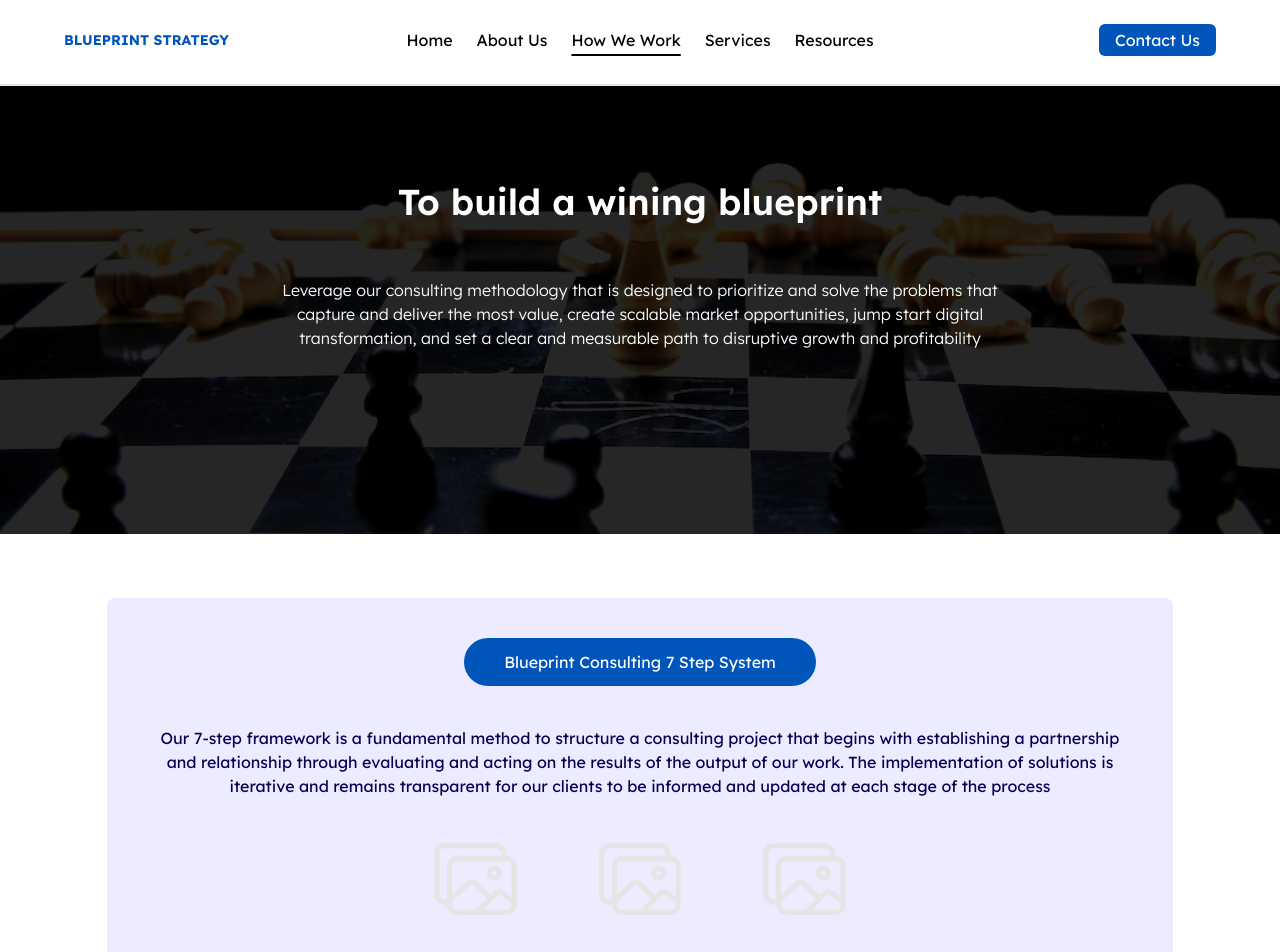
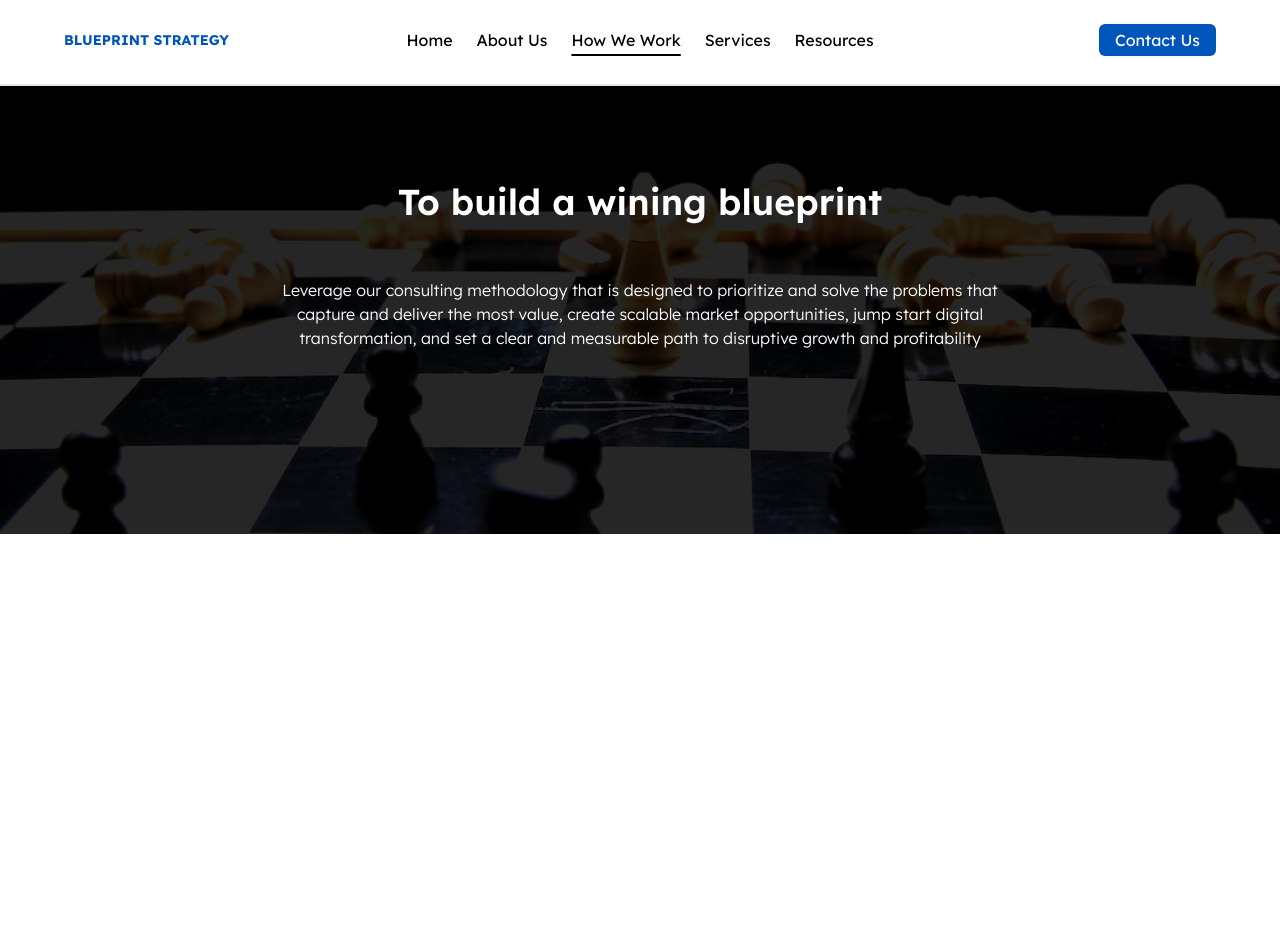
Before and after one commit to EdgarAmpiire/blueprints-web, a React (Create React App) app: page /how-we-work in a window 1280 px wide. Shown: the top 952 px of the page. Built offline with nearby package versions, Linux system fonts and the light colour scheme; what tw-elements would draw is missing.

Commit message:
scroll effect

```diff
--- a/src/features/howWeWork/components/Consultation.jsx
+++ b/src/features/howWeWork/components/Consultation.jsx
@@ -7,13 +7,28 @@ export const Consultation = () => {
       <div className="flex items-center justify-center">
         <div className="lg:max-w-7xl max-w-4xl">
           <div className="mt-16 flex justify-center items-center">
-            <div className="lg:w-10/12 w-11/12 bg-[#ECEBFF] rounded-lg flex flex-col items-center justify-center py-10 lg:px-10 md:px-10 px-5">
-              <div className="bg-[#0055BA] py-3 lg:px-10 md:px-10 px-5 rounded-full ">
+            <div
+            data-aos="fade-up"
+            data-aos-offset="200"
+            data-aos-easing="ease-in-sine"
+            data-aos-duration="1000"
+            className="lg:w-10/12 w-11/12 bg-[#ECEBFF] rounded-lg flex flex-col items-center justify-center py-10 lg:px-10 md:px-10 px-5">
+              <div
+              data-aos="fade-up"
+              data-aos-offset="200"
+              data-aos-easing="ease-in-sine"
+              data-aos-duration="1000"
+              className="bg-[#0055BA] py-3 lg:px-10 md:px-10 px-5 rounded-full ">
                 <h1 className="text-white lg:text-base md:text-base text-sm">
                   Blueprint Consulting 7 Step System
                 </h1>
               </div>
-              <div className="mt-10">
+              <div
+              data-aos="fade-up"
+              data-aos-offset="200"
+              data-aos-easing="ease-in-sine"
+              data-aos-duration="1000"
+              className="mt-10">
                 <p className="text-[#040052] text-center lg:leading-normal md:leading-normal leading-loose lg:text-base md:text-base text-sm">
                   Our 7-step framework is a fundamental method to structure a
                   consulting project that begins with establishing a partnership
@@ -24,13 +39,28 @@ export const Consultation = () => {
                 </p>
               </div>
               <div className="mt-10 flex lg:flex-row md:flex-row flex-col lg:w-6/12 md:w-6/12 w-10/12 items-center ">
-                <div className="lg:w-6/12 md:w-6/12 w-8/12 flex items-center justify-center">
+                <div
+                data-aos="fade-up"
+                data-aos-offset="200"
+                data-aos-easing="ease-in-sine"
+                data-aos-duration="800"
+                className="lg:w-6/12 md:w-6/12 w-8/12 flex items-center justify-center">
                   <img src={thumb} alt="" className="lg:w-6/12 md:w-6/12 w-8/12" />
                 </div>
-                <div className="lg:w-6/12 md:w-6/12 w-8/12 flex items-center justify-center">
+                <div
+                data-aos="fade-up"
+                data-aos-offset="200"
+                data-aos-easing="ease-in-sine"
+                data-aos-duration="900"
+                className="lg:w-6/12 md:w-6/12 w-8/12 flex items-center justify-center">
                   <img src={thumb} alt="" className="lg:w-6/12 md:w-6/12 w-8/12" />
                 </div>
-                <div className="lg:w-6/12 md:w-6/12 w-8/12 flex items-center justify-center">
+                <div
+                data-aos="fade-up"
+                data-aos-offset="200"
+                data-aos-easing="ease-in-sine"
+                data-aos-duration="1000"
+                className="lg:w-6/12 md:w-6/12 w-8/12 flex items-center justify-center">
                   <img src={thumb} alt="" className="lg:w-6/12 md:w-6/12 w-8/12" />
                 </div>
               </div>
```
